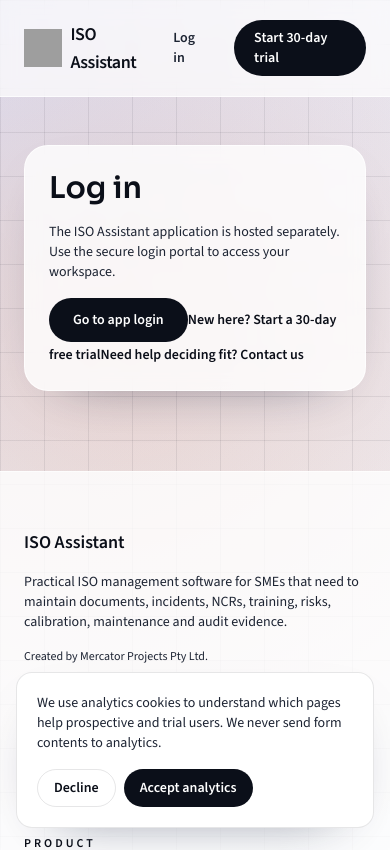
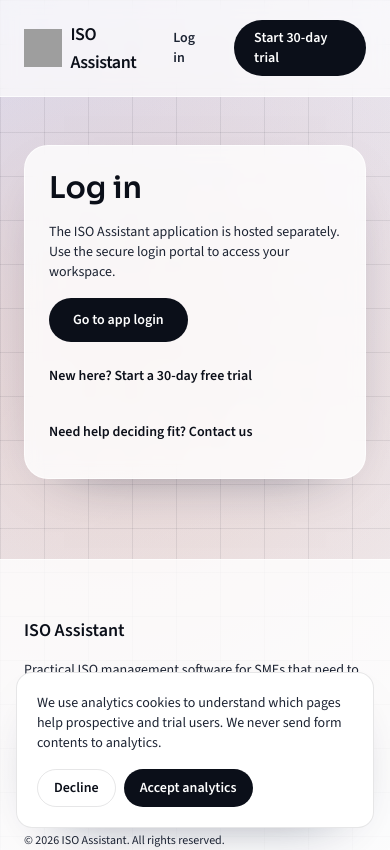
Before and after one commit to eugenevdw/isoassistant-website, a Next.js app: page /login in a window 390 px wide. Shown: the top 850 px of the page. Built offline with nearby package versions, Linux system fonts and the light colour scheme; grey boxes are pictures that could not be loaded.

Commit message:
Fix responsive spacing for login page links

```diff
--- a/app/login/page.tsx
+++ b/app/login/page.tsx
@@ -13,18 +13,26 @@ export default function LoginPage() {
           The ISO Assistant application is hosted separately. Use the secure login portal to
           access your workspace.
         </p>
+        <div className="flex flex-col items-start gap-x-6 gap-y-3 sm:flex-row sm:flex-wrap sm:items-center">
           <a
-          href="https://app.isoassistant.com"
-          className="inline-flex items-center justify-center rounded-full bg-ink px-6 py-3 text-sm font-semibold text-white shadow-glow transition hover:-translate-y-0.5"
+            href={siteConfig.appUrl}
+            className="inline-flex min-h-11 items-center justify-center rounded-full bg-ink px-6 py-3 text-sm font-semibold text-white shadow-glow transition hover:-translate-y-0.5 focus-visible:outline focus-visible:outline-2 focus-visible:outline-offset-4 focus-visible:outline-ink"
           >
             Go to app login
           </a>
-        <a href={siteConfig.signupUrl} className="text-sm font-semibold text-ink">
+          <a
+            href={siteConfig.signupUrl}
+            className="inline-flex min-h-11 items-center text-sm font-semibold text-ink underline-offset-4 hover:underline focus-visible:outline focus-visible:outline-2 focus-visible:outline-offset-4 focus-visible:outline-ink"
+          >
             New here? Start a 30-day free trial
           </a>
-        <Link href="/contact" className="text-sm font-semibold text-ink">
+          <Link
+            href="/contact"
+            className="inline-flex min-h-11 items-center text-sm font-semibold text-ink underline-offset-4 hover:underline focus-visible:outline focus-visible:outline-2 focus-visible:outline-offset-4 focus-visible:outline-ink"
+          >
             Need help deciding fit? Contact us
           </Link>
+        </div>
       </section>
     </Container>
   );
```
Lines whose indentation alone changed are shown as unchanged.
